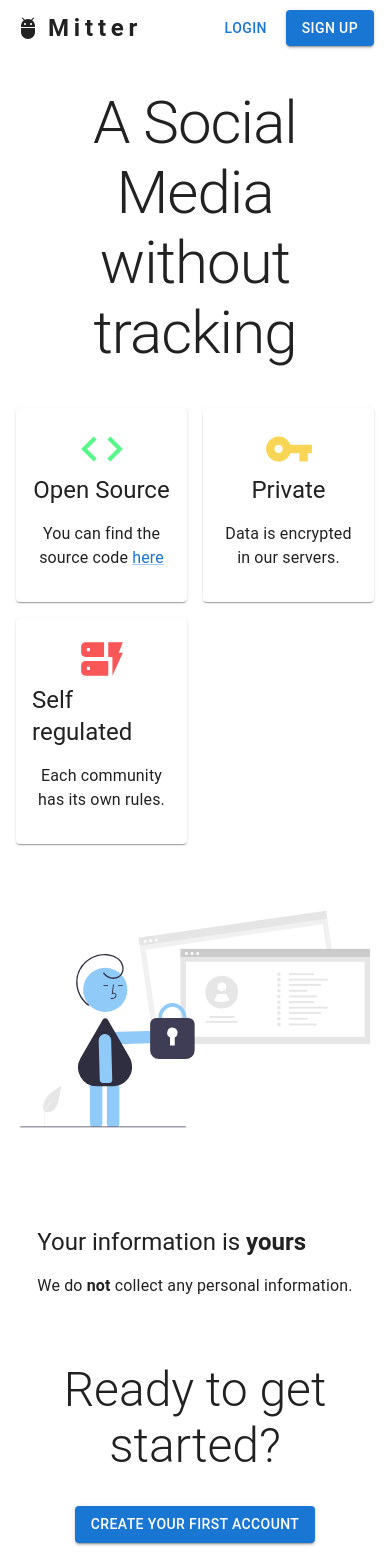
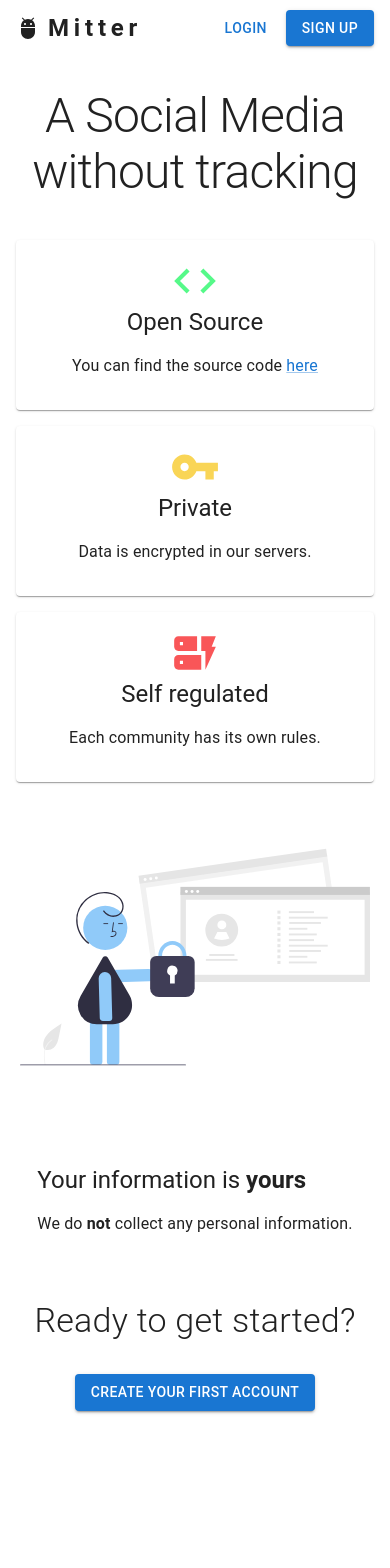
Before and after one commit to martinval11/Mitter, a Next.js app: page / in a window 390 px wide. Shown: the top 1568 px of the page. After the commit the page ends 1451 px from the top, so only its background shows below. Built offline with nearby package versions, Linux system fonts and the light colour scheme.

Commit message:
landing responsive

```diff
--- a/pages/index.tsx
+++ b/pages/index.tsx
@@ -45,7 +45,7 @@ const Index = () => {
         <Container maxWidth="md">
           <Typography
             variant="h1"
-            sx={{ fontSize: '3.75rem', mt: 4, mb: 5, textAlign: 'center' }}
+            sx={{ fontSize: '3rem', mt: 4, mb: 5, textAlign: 'center', textWrap: 'balance' }}
           >
             A Social Media without tracking
           </Typography>
@@ -53,7 +53,7 @@ const Index = () => {
           <Grid
             container
             spacing={{ xs: 2, md: 3 }}
-            columns={{ xs: 4, sm: 8, md: 12 }}
+            columns={{ xs: 2, sm: 8, md: 12 }}
           >
             <Grid item xs={2} sm={4} md={4}>
               <Card
@@ -124,7 +124,7 @@ const Index = () => {
           </Box>
 
           <Box sx={{ textAlign: 'center', mb: 5 }}>
-            <Typography variant="h3" sx={{ mt: 6, mb: 4, fontWeight: 300 }}>
+            <Typography variant="h4" sx={{ mt: 6, mb: 4, fontWeight: 300 }}>
               Ready to get started?
             </Typography>
 
```
Also changed, not shown: 1 other file (tests, documents, lock files or other folders).
